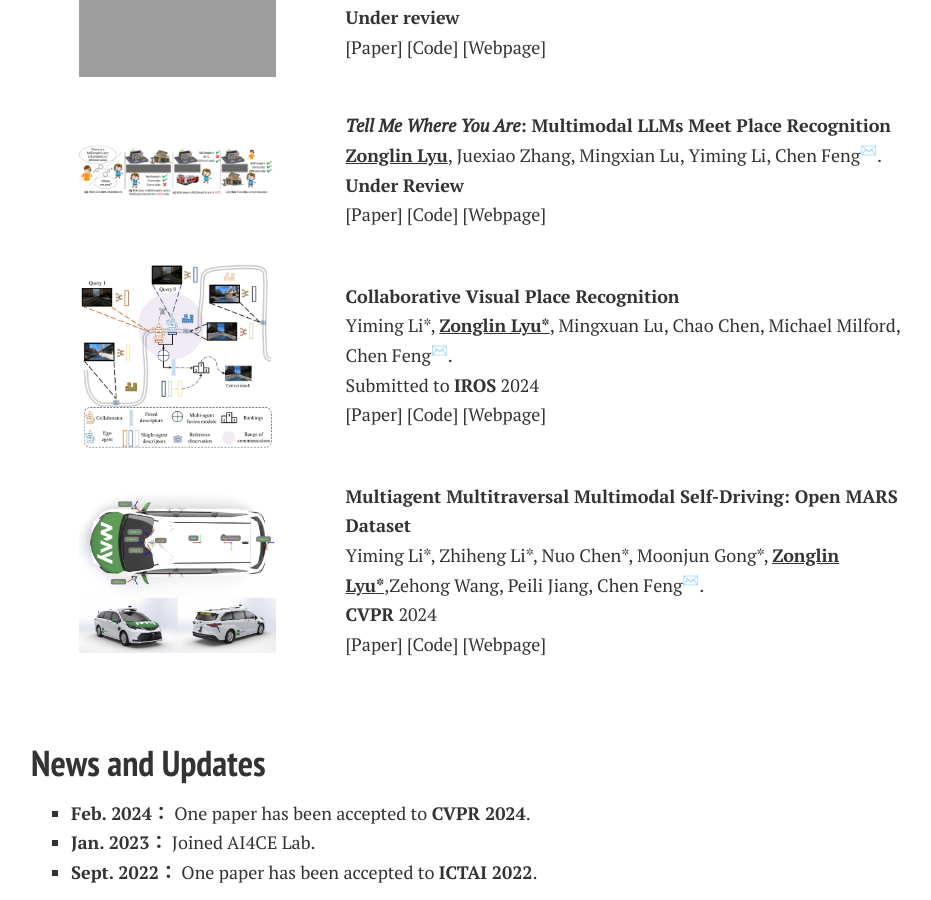
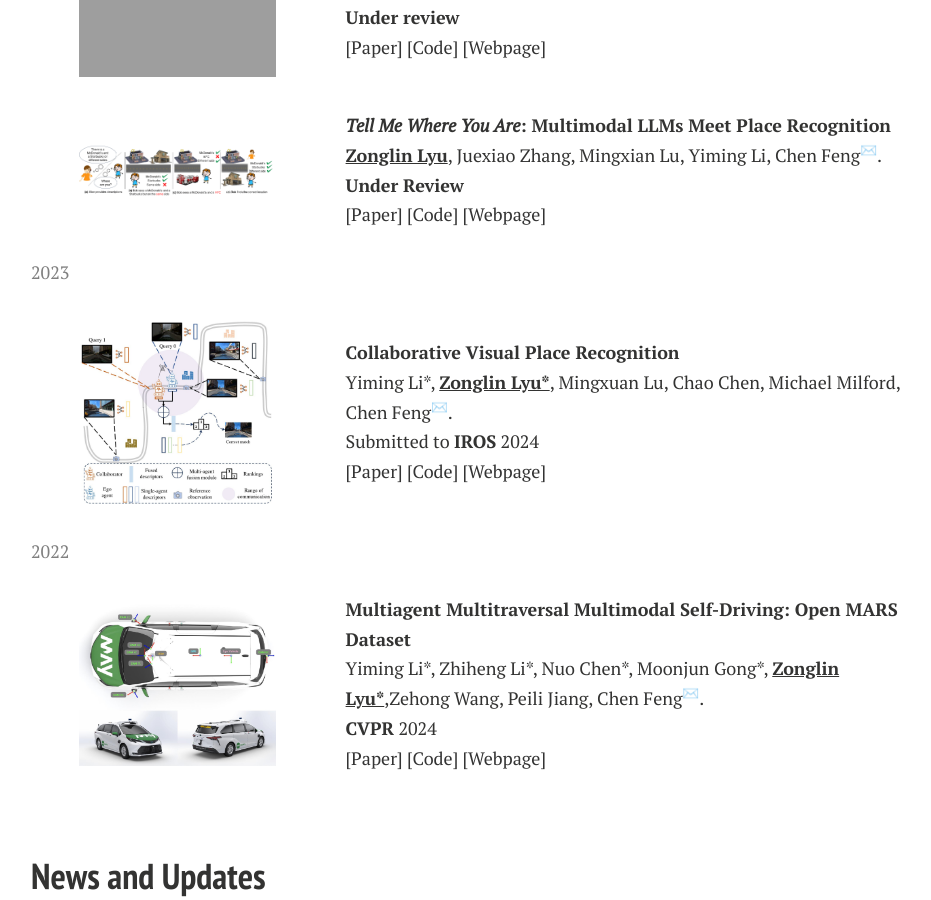
Before and after one commit to ZonglinL/ZonglinL.github.io, a Jekyll site: the page built from index.md, in a window 1280 px wide and 900 px high, scrolled down 1165 px. Shown: the whole window, without its empty margins (289-1220 px from the left). Built offline with Jekyll 4.4.1, drawn with Linux system fonts in a browser that asks for light colours; nearby versions of some CDN libraries; comment, search, counter and statistics services are not loaded; a style sheet for code colours, icons or effects is not loaded; our own code applies the rules of GitHub Pages for plain Markdown files.

Commit message:
Update index.md

```diff
--- a/index.md
+++ b/index.md
@@ -86,6 +86,8 @@ I am always happy to chat about research (and also non-research stuffs such as e
 </table>
 
 
+<span style="color: gray;">2023</span>
+
 <table style="width:100%;border:0px;border-spacing:0px;border-collapse:separate;margin-right:auto;margin-left:auto;">
   <tbody>
     <tr>
@@ -112,7 +114,7 @@ I am always happy to chat about research (and also non-research stuffs such as e
   </tbody>
 </table>
 
-
+<span style="color: gray;">2022</span>
 
 <table style="width:100%;border:0px;border-spacing:0px;border-collapse:separate;margin-right:auto;margin-left:auto;">
   <tbody>
```
